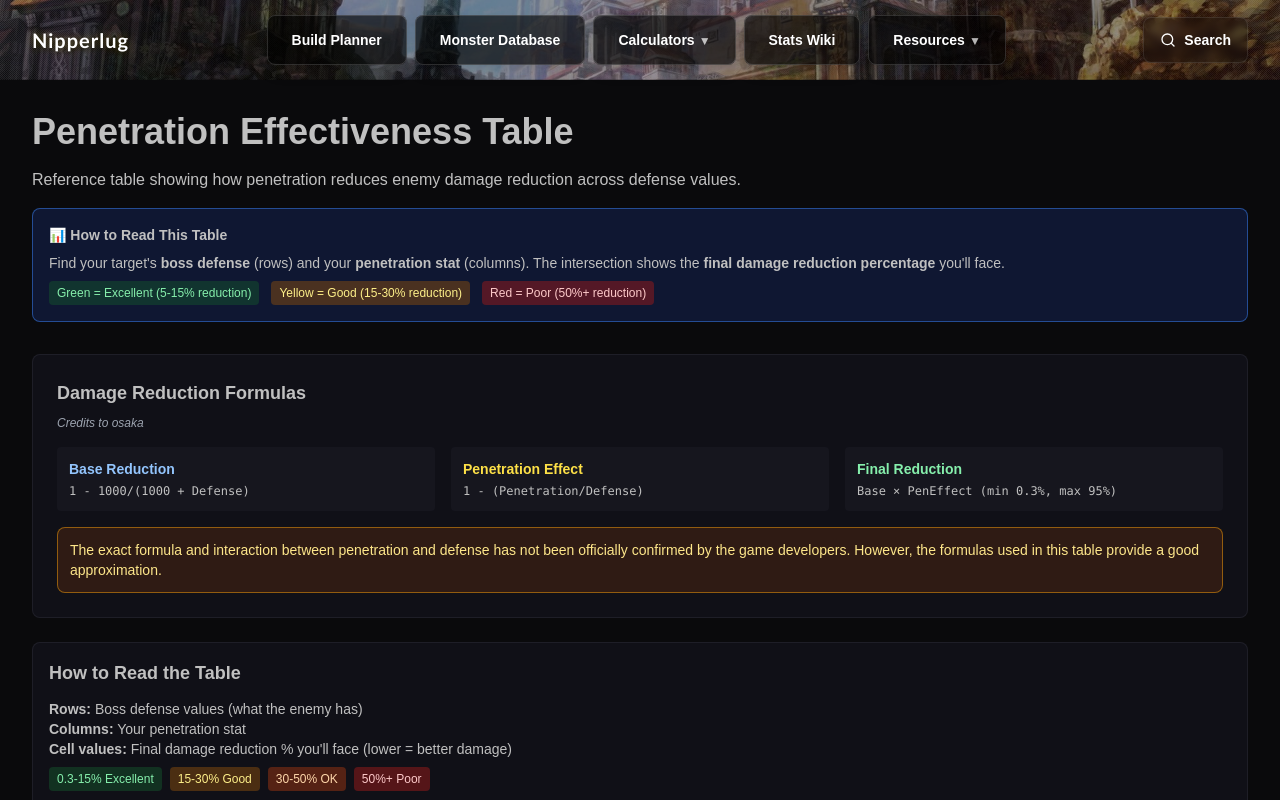
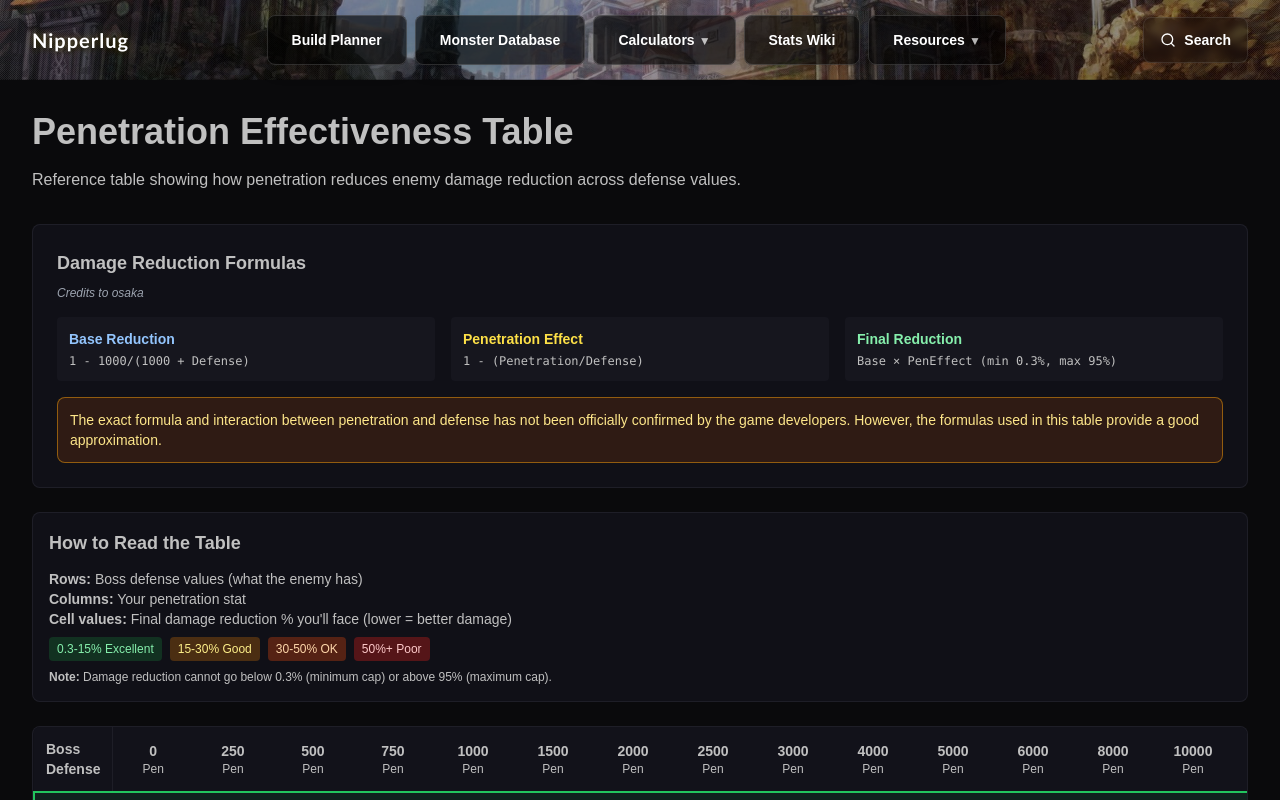
Before and after one commit to tookerjebs/nipperlug-nextjs, a Next.js app: page /penetration-effectiveness-table in a window 1280 px wide. Shown: the top 800 px of the page. Built offline with nearby package versions, Linux system fonts and the light colour scheme.

Commit message:
removal of redundant text

```diff
--- a/src/app/penetration-effectiveness-table/page.tsx
+++ b/src/app/penetration-effectiveness-table/page.tsx
@@ -42,20 +42,7 @@ export default function PenetrationEffectivenessTablePage() {
           <p className="text-foreground/80 mb-4">
             Reference table showing how penetration reduces enemy damage reduction across defense values.
           </p>
-          <div className="bg-blue-900/30 border border-blue-500/50 p-4 rounded-lg text-sm">
-            <h3 className="font-semibold mb-2">📊 How to Read This Table</h3>
-            <p className="text-foreground/80 mb-2">
-              Find your target's <strong>boss defense</strong> (rows) and your <strong>penetration stat</strong> (columns).
-              The intersection shows the <strong>final damage reduction percentage</strong> you'll face.
-            </p>
-            <div className="flex flex-wrap gap-3 text-xs">
-              <span className="bg-green-900/50 text-green-300 px-2 py-1 rounded">Green = Excellent (5-15% reduction)</span>
-              <span className="bg-yellow-800/50 text-yellow-200 px-2 py-1 rounded">Yellow = Good (15-30% reduction)</span>
-              <span className="bg-red-800/50 text-red-200 px-2 py-1 rounded">Red = Poor (50%+ reduction)</span>
-            </div>
-          </div>
         </div>
-
         <PenetrationEffectivenessTable />
       </div>
     </div>
```
Also changed, not shown: 1 other file (tests, documents, lock files or other folders).
